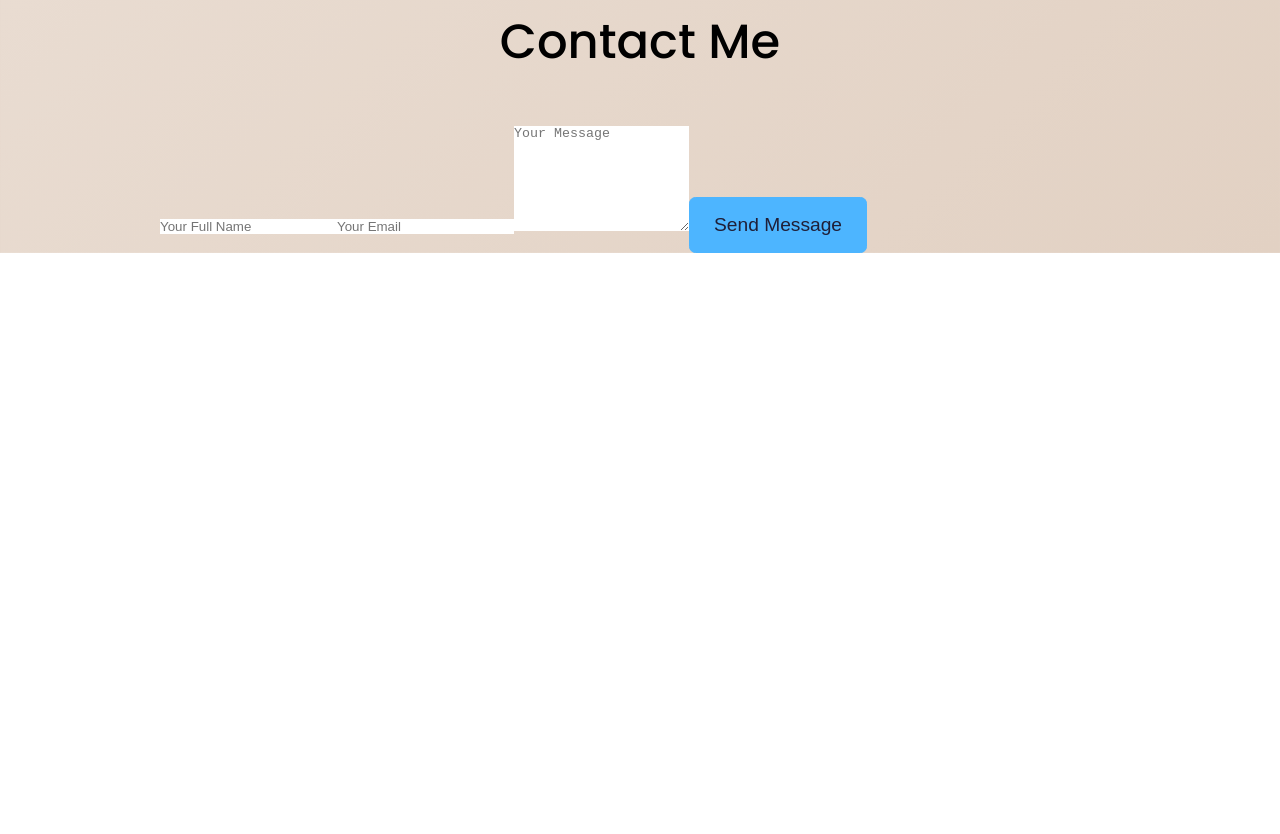
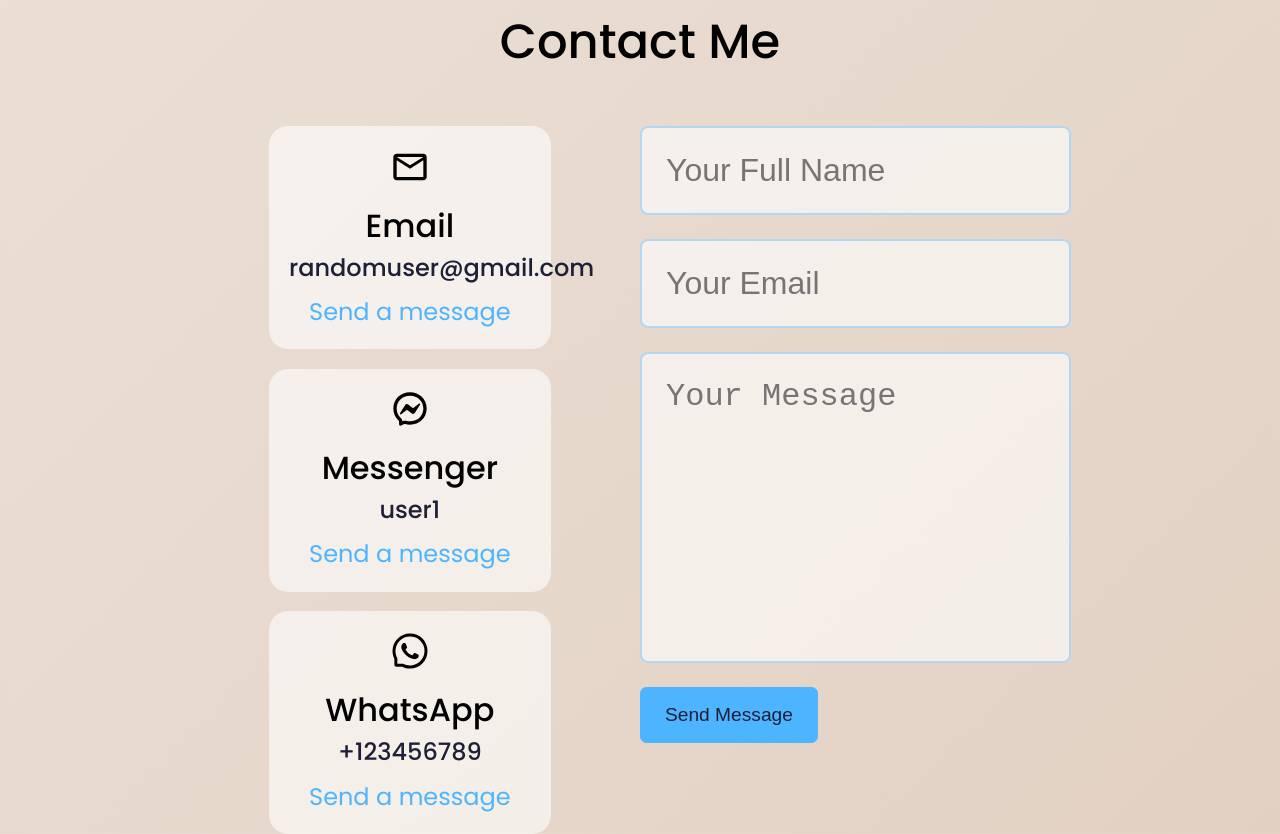
Before and after one commit to asperatusx/Build-A-Portfolio, a React (Create React App) app: page / in a window 1280 px wide. Shown: the part 4524-5358 px from the top of the page. Before the commit the page ends 4777 px from the top, so only its background shows below. Built offline with nearby package versions, Linux system fonts and the light colour scheme.

Commit message:
add styling and contacts for socials

```diff
--- a/src/components/About/About.scss
+++ b/src/components/About/About.scss
@@ -45,7 +45,7 @@
 
         &:hover {
             background: transparent;
-            border-color: $color-bg-variant;
+            border-color: $color-primary-variant;
             cursor: default;
         }
     }
--- a/src/components/Contact/Contact.js
+++ b/src/components/Contact/Contact.js
@@ -1,8 +1,8 @@
 import React from 'react'
 import './Contact.scss'
-import {MdOutlineEmail} from 'react-icons/md'
-import {AiOutlineWhatsApp} from 'react-icons/ai'
-import {AiOutlineLinkedin} from 'react-icons/ai'
+import { MdOutlineEmail } from 'react-icons/md'
+import { AiOutlineWhatsApp } from 'react-icons/ai'
+import { RiMessengerLine } from 'react-icons/ri'
 import { useRef } from 'react';
 import emailjs from 'emailjs-com'
 
@@ -19,9 +19,9 @@ const Contact = () => {
 
     emailjs.sendForm(SERVICE_ID, TEMPLATE_ID, form.current, PUBLIC_KEY)
       .then((result) => {
-          console.log(result.text);
+        console.log(result.text);
       }, (error) => {
-          console.log(error.text);
+        console.log(error.text);
       });
 
     e.target.reset();
@@ -34,7 +34,24 @@ const Contact = () => {
 
       <div className="container contact__container">
         <div className="contact__options">
-
+          <article className="contact__option">
+            <MdOutlineEmail className='contact__option-icon' />
+            <h4>Email</h4>
+            <h5>randomuser@gmail.com</h5>
+            <a href="mailto:randomuser@gmail.com" target="_blank" rel="noreferrer">Send a message</a>
+          </article>
+          <article className="contact__option">
+            <RiMessengerLine className='contact__option-icon' />
+            <h4>Messenger</h4>
+            <h5>user1</h5>
+            <a href="https://facebook.com" target="_blank" rel="noreferrer">Send a message</a>
+          </article>
+          <article className="contact__option">
+            <AiOutlineWhatsApp className='contact__option-icon' />
+            <h4>WhatsApp</h4>
+            <h5>+123456789</h5>
+            <a href="https://api.whatsapp.com/send?phone=6479872306" target="_blank" rel="noreferrer">Send a message</a>
+          </article>
         </div>
         <form ref={form} onSubmit={sendEmail}>
           <input type="text" name='name' placeholder='Your Full Name' required />
--- a/src/components/Contact/Contact.scss
+++ b/src/components/Contact/Contact.scss
@@ -1,2 +1,64 @@
 @use "../../styles/partials/resets";
 @use "../../styles/partials/variables" as *;
+
+.container.contact__container {
+    width: 58%;
+    display: grid;
+    grid-template-columns: 38% 58%;
+    gap: 12%;
+}
+
+.contact {
+
+    &__options {
+        display: flex;
+        flex-direction: column;
+        gap: 1.2rem;
+    }
+
+    &__option {
+        background: $color-light;
+        padding: 1.2rem;
+        border-radius: 1.2rem;
+        text-align: center;
+        border: 1px solid transparent;
+        transition: $transition;
+
+        &-icon {
+            font-size: 2.5rem;
+            margin-bottom: 0.5rem;
+        }
+
+        & a {
+            margin-top: 0.6rem;
+            display: inline-block;
+            font-size: 1.5rem;
+        }
+
+        & h5 {
+            color: $color-bg;
+        }
+
+        &:hover {
+            background: transparent;
+            border-color: $color-bg;
+        }
+    }
+}
+
+form {
+    display: flex;
+    flex-direction: column;
+    gap: 1.5rem;
+}
+
+input, textarea {
+    width: 100%;
+    font-size: 2rem;
+    padding: 1.5rem;
+    border-radius: 0.5rem;
+    background: $color-light;
+    border: 2px solid $color-primary-variant;
+    resize: none;
+    color: $color-bg;
+}
```
